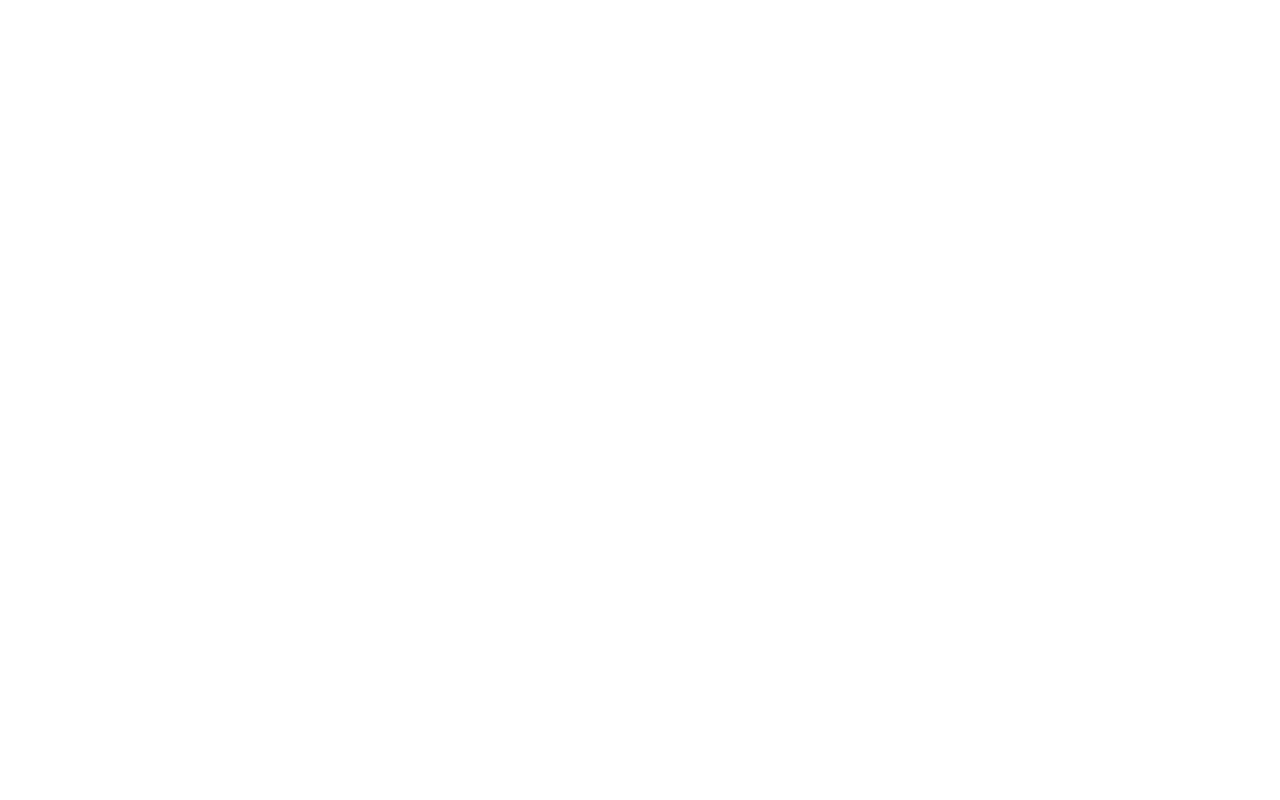
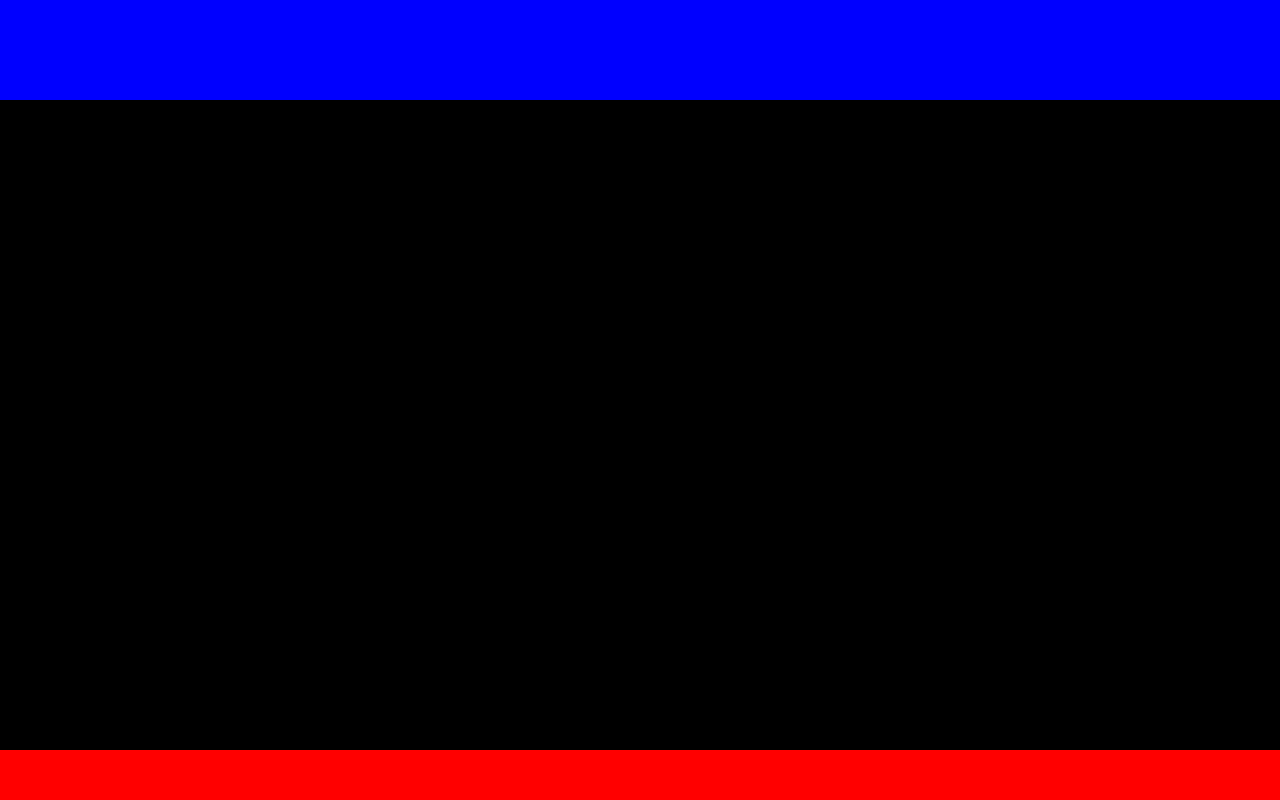
Before and after one commit to felixCDG/layout-aa, a plain HTML site: page index.html in a window 1280 px wide. Drawn offline with Linux system fonts and the light colour scheme.

Commit message:
body concluido

```diff
--- a/index.html
+++ b/index.html
@@ -7,6 +7,8 @@
     <title>Layout</title>
 </head>
 <body>
-
+    <header></header>
+    <main></main>
+    <footer></footer>
 </body>
 </html>
--- a/style.css
+++ b/style.css
@@ -0,0 +1,24 @@
+*{
+    padding: 0%;
+    margin: 0%;
+    box-sizing: border-box;
+}
+
+body{
+    height: 100vh;
+    display: flex;
+    flex-direction: column;
+}
+
+header{
+    background-color: blue;
+    height: 100px;
+}
+main{
+    background-color: rgb(0, 0, 0);
+    flex-grow: 1;
+}
+footer{
+    background-color: rgb(255, 0, 0);
+    height: 50px;
+}
```
